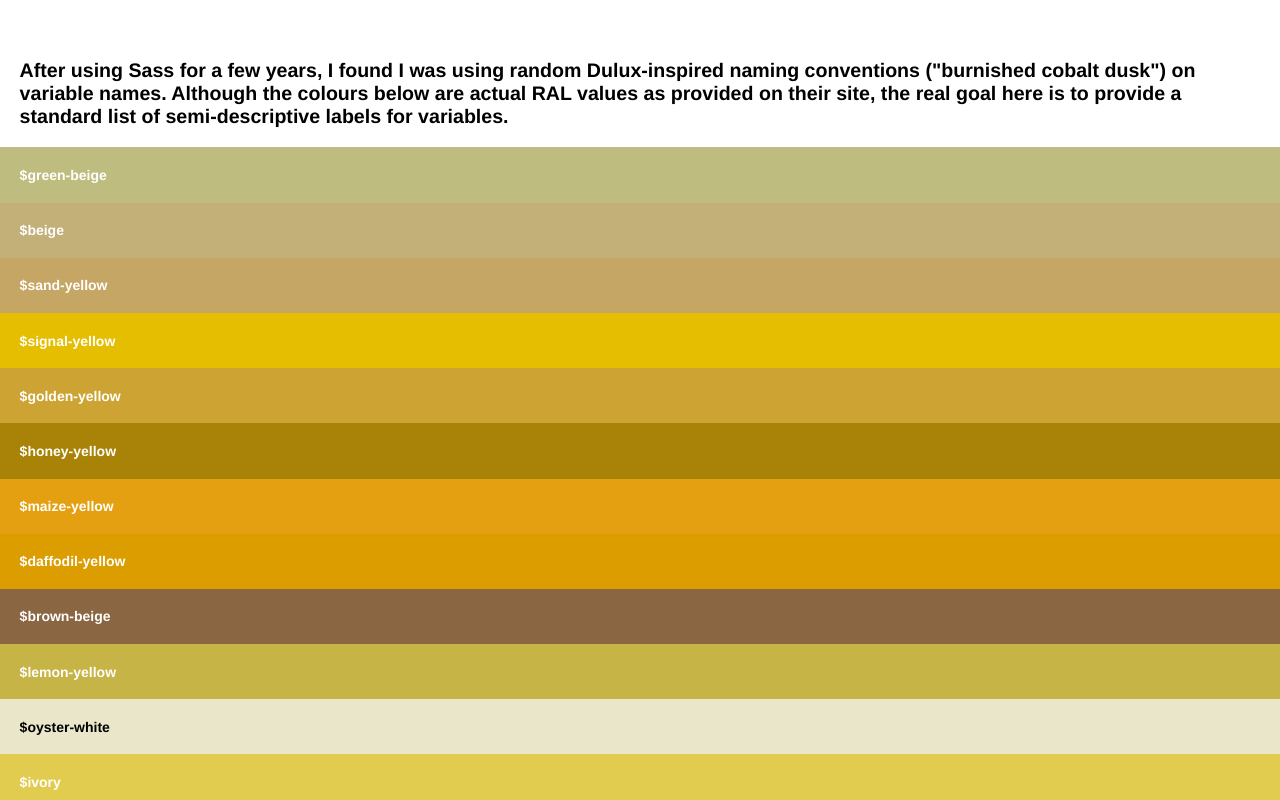
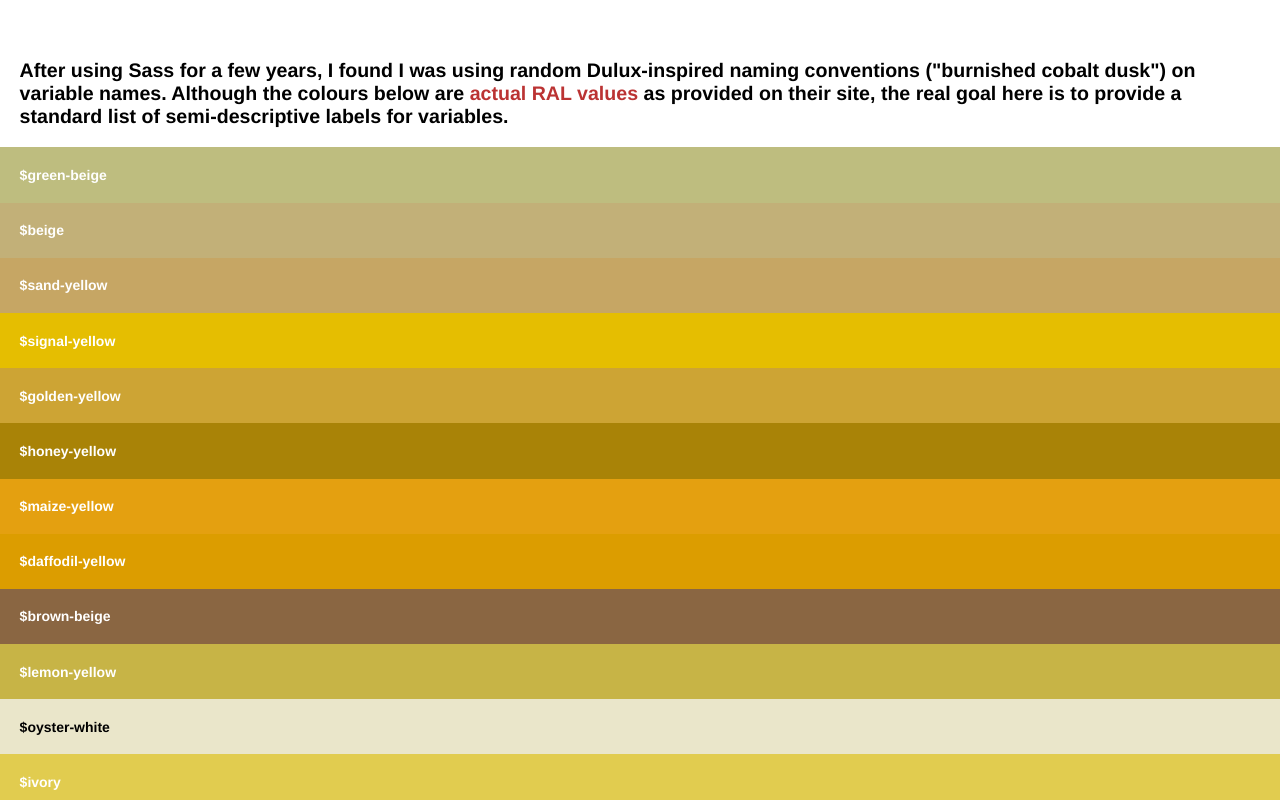
Before and after one commit to waitingallday/jason-colours, a plain HTML site: page index.html in a window 1280 px wide. Shown: the top 800 px of the page. Drawn offline with Linux system fonts and the light colour scheme.

Commit message:
add link

```diff
--- a/index.html
+++ b/index.html
@@ -4,7 +4,7 @@
 	<link rel="stylesheet" media="screen" href="site.css"><b>
 </head>
 <body>
-<p>After using Sass for a few years, I found I was using random Dulux-inspired naming conventions ("burnished cobalt dusk") on variable names. Although the colours below are actual RAL values as provided on their site, the real goal here is to provide a standard list of semi-descriptive labels for variables.</p>
+<p>After using Sass for a few years, I found I was using random Dulux-inspired naming conventions ("burnished cobalt dusk") on variable names. Although the colours below are <a href="https://github.com/waitingallday/jason-colours/blob/master/scss/jason-colours.scss">actual RAL values</a> as provided on their site, the real goal here is to provide a standard list of semi-descriptive labels for variables.</p>
 <div>
 	<span class="green-beige" title="#bebd7f"><b>$green-beige</b></span>
 	<span class="beige" title="#c2b078"><b>$beige</b></span>
--- a/scss/site.scss
+++ b/scss/site.scss
@@ -3,6 +3,9 @@
 * {margin:0; padding:0;}
 body {font-size:14px; font-family:"Helvetica Neue",Arial,sans-serif;}
 p {padding:3em 1em 1em; font-size:1.4em;}
+a {color:#b33; text-decoration:none;
+  &:hover {text-decoration:underline;}
+}
 div {margin:0 auto; width:100%;}
 span {font-weight:400; display:block;
   b {padding:1.4em; display:block;}
```
Also changed, not shown: site.css.
